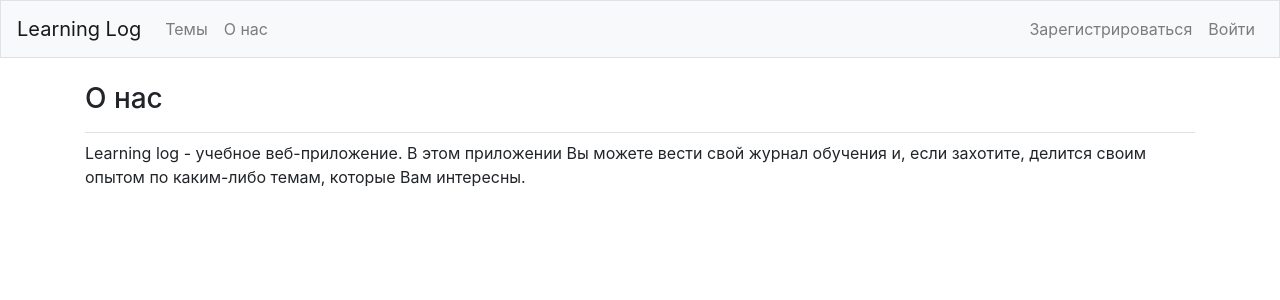
After one commit to dissen845/learning_log, a Django app: page /about/ in a window 1280 px wide. The commit adds this page. Shown: the top 300 px of the page. Run offline with Django 3.2, Linux system fonts and the light colour scheme; some libraries are stand-ins or nearby versions.

Commit message:
Добавлена вкладка "о нас"

```diff
--- a/learning_logs/models.py
+++ b/learning_logs/models.py
@@ -6,6 +6,7 @@ class Topic(models.Model):
     text = models.CharField(max_length=200)
     date_added = models.DateTimeField(auto_now_add=True)
     owner = models.ForeignKey(User, on_delete=models.CASCADE)
+    public = False
 
     def __str__(self):
         """Возвращает строковое значение модели"""
--- /dev/null
+++ b/learning_logs/templates/learning_logs/about.html
@@ -0,0 +1,15 @@
+{% extends "learning_logs/base.html" %}
+
+{% block page_header %}
+    <h3>О нас</h3>
+{% endblock page_header %}
+
+
+{% block content %}
+
+  <p>Learning log - учебное веб-приложение.
+    В этом приложении Вы можете вести свой журнал обучения и, если захотите, делится своим опытом по каким-либо
+    темам, которые Вам интересны.</p>
+
+
+{% endblock content %}
--- a/learning_logs/templates/learning_logs/base.html
+++ b/learning_logs/templates/learning_logs/base.html
@@ -24,9 +24,16 @@
           <span class="navbar-toggler-icon"></span></button>
         <div class="collapse navbar-collapse" id="navbarCollapse">
           <ul class="navbar-nav mr-auto">
+
             <li class="nav-item">
               <a class="nav-link" href="{% url 'learning_logs:topics' %}">
-                  Темы</a></li>
+                  Темы</a>
+            </li>
+            <li class="nav-item">
+              <a class="nav-link" href="{% url 'learning_logs:about' %}">
+                  О нас</a>
+            </li>
+
           </ul>
           <ul class="navbar-nav ml-auto">
             {% if user.is_authenticated %}
--- a/learning_logs/urls.py
+++ b/learning_logs/urls.py
@@ -17,4 +17,6 @@ urlpatterns = [
     path('new_entry/<int:topic_id>/', views.new_entry, name='new_entry'),
     #Страница для редактирования записи
     path('edit_entry/<int:entry_id>/', views.edit_entry, name='edit_entry'),
+    #Страница "о нас"
+    path('about/', views.about, name='about')
 ]
--- a/learning_logs/views.py
+++ b/learning_logs/views.py
@@ -7,6 +7,10 @@ from .forms import TopicForm, EntryForm
 def index(request):
     """Домашняя страница приложения Learning_log"""
     return render(request, 'learning_logs/index.html')
+
+def about(request):
+    """Страница 'о нас' находящаяся на навигационной панели"""
+    return render(request, 'learning_logs/about.html')
 
 @login_required
 def topics(request):
@@ -48,7 +52,7 @@ def new_topic(request):
 @login_required
 def new_entry(request, topic_id):
     """Добавляет новую запись по конкретной теме"""
-    topic = Topic.objects.get(id=topic_id)
+    topic = get_object_or_404(Topic, id=topic_id)
     _check_topic_owner(topic, request)
     if request.method != 'POST':
         #Данные не отправлялись. Создается пустая форма
@@ -68,7 +72,7 @@ def new_entry(request, topic_id):
 @login_required
 def edit_entry(request, entry_id):
     """Редактирует существующую запись"""
-    entry = Entry.objects.get(id=entry_id)
+    entry = get_object_or_404(Entry, id=entry_id)
     topic = entry.topic
     _check_topic_owner(topic, request)
 
```
